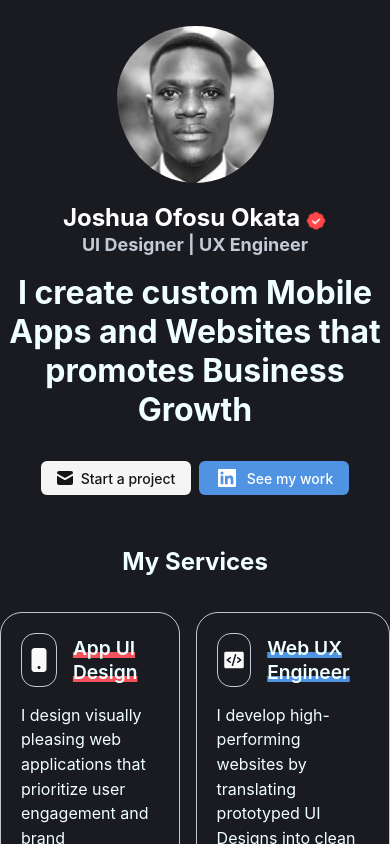
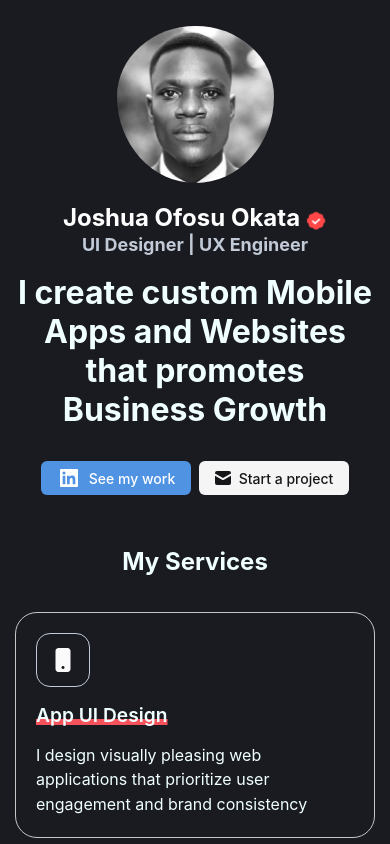
Before and after one commit to joeokat/Portfolio2.0, a React (Create React App) app: page / in a window 390 px wide. Shown: the top 844 px of the page. Built offline with nearby package versions, Linux system fonts and the light colour scheme.

Commit message:
Service--container rectified

```diff
--- a/src/App.css
+++ b/src/App.css
@@ -41,35 +41,12 @@
 }
 
 .hero--section {
-  /* display: flex; */
-  /* align-items: center; */
-  /* justify-content: center; */
-  /* flex-wrap: wrap; */
   text-align: center;
   margin: 0 auto;
   max-width: 640px;
   font-size: 2rem;
   font-weight: bold;
 }
-.app--underline {
-  text-decoration: underline;
-  text-decoration-color: #5093e2;
-  text-decoration-thickness: 8px;
-  text-underline-offset: -4px;
-  text-decoration-skip-ink: none;
-  -webkit-text-decoration-style: solid;
-  text-decoration-style: solid;
-}
-.web--underline {
-  text-decoration: underline;
-  text-decoration-color: #F5525B;
-  text-decoration-thickness: 8px;
-  text-underline-offset: -4px;
-  text-decoration-skip-ink: none;
-  -webkit-text-decoration-style: solid;
-  text-decoration-style: solid;
-}
-
 .cta-btn {
   display: flex;
   justify-content: center;
@@ -140,6 +117,11 @@
   border-radius: 22px;
   border: 1px solid #c6c6c6;
 }
+.service--name {
+  display: flex;
+  align-items: center;
+  gap: 16px;
+}
 .svg--icon {
   display: flex;
   justify-content: center;
@@ -148,11 +130,6 @@
   height: 54px;
   border-radius: 14px;
   border: 0.5px solid #c1cad6;
-}
-.service--name {
-  display: flex;
-  align-items: center;
-  gap: 16px;
 }
 .service--app {
   text-decoration: underline;
@@ -326,3 +303,30 @@ span {
   padding: 20px 75px;
   gap: 24px;
 }
+
+/* MOBILE RESPONSIVE VIEW */
+@media only screen and (max-width: 600px) {
+  .cta-btn {
+    display: flex;
+    flex-direction: row-reverse;
+    justify-content: center;
+    gap: 8px;
+    margin-top: 32px;
+  }
+  .hero--section {
+    padding: 0 15px;
+    width: 100%;
+  }
+  .service--container {
+    padding: 0 15px;
+  }
+  .service--row {
+    display: flex;
+    flex-direction: column;
+  }
+  .service--name {
+    display: flex;
+    flex-direction: column;
+    align-items: start;
+  }
+}
--- a/src/components/Services.jsx
+++ b/src/components/Services.jsx
@@ -14,7 +14,7 @@ export const Services = () => {
                     <div className='service--app'>App UI Design</div>
                 </div>
 
-            <div className='card--content'>I design visually pleasing web applications that prioritize user engagement and brand consistency.</div>
+            <div className='card--content'>I design visually pleasing web applications that prioritize user engagement and brand consistency</div>
         </div>
 
         <div className='service--card'>
@@ -23,7 +23,7 @@ export const Services = () => {
                     <div className='service--web'> Web UX Engineer</div>
                 </div>
 
-            <div className='card--content'>I develop high-performing websites by translating prototyped UI Designs into clean HTML & CSS code.</div>
+            <div className='card--content'>I develop high-performing websites by translating prototyped UI Designs into clean HTML~CSS code</div>
         </div>
         </div>
     </div>
```
Also changed, not shown: src/App.js (+5 -5 lines).
